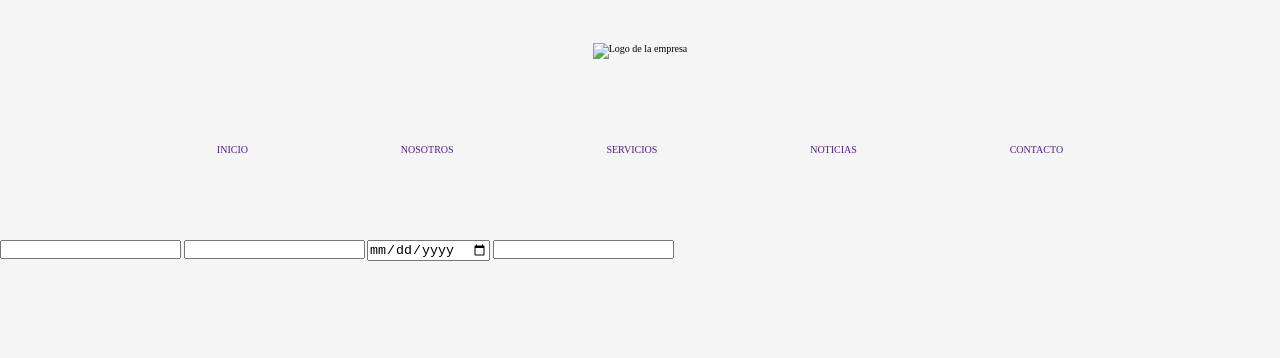
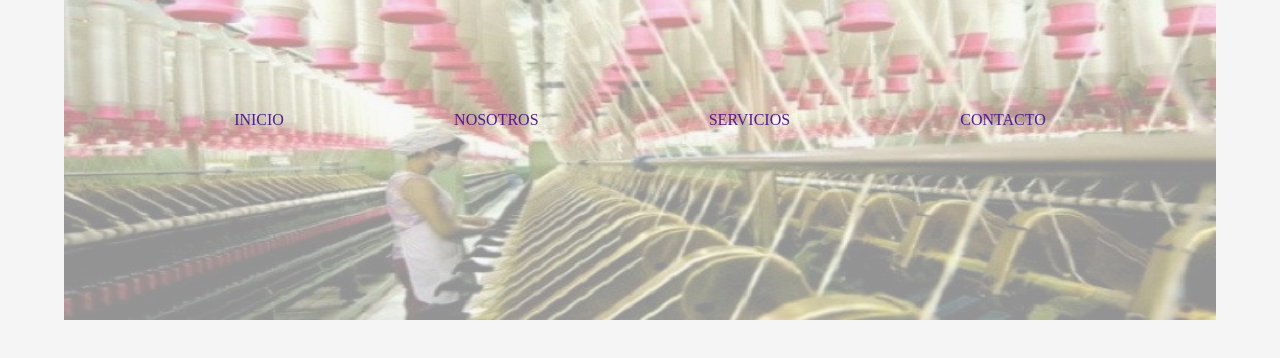
Before and after one commit to pachojs/primer-layout, a plain HTML site: page index.html in a window 1280 px wide. Drawn offline with Linux system fonts and the light colour scheme.

Commit message:
agrego imagen de fondo al header desde HTML y realizo modificaciones al tamaño de la fuente

```diff
--- a/index.html
+++ b/index.html
@@ -8,29 +8,19 @@
 </head>
 <body>
     <header>
-        <picture>
-            <img src="" alt="Logo de la empresa">
-        </picture>
+        <img src="/pics/industriatextil.jpg" alt=" imagen de fondo">
         <nav>
            <ul class="header_nav_ul">
             <li class="header_nav_ul_li_home"><a href="">INICIO</a></li>
             <li class="header_nav_ul_li_we"><a href="">NOSOTROS</a></li>
             <li class="header_nav_ul_li_services"><a href="">SERVICIOS</a></li>
-            <li class="header_nav_ul_li_news"><a href="">NOTICIAS</a></li>
             <li class="header_nav_ul_li_contact"><a href="">CONTACTO</a></li>
            </ul>
         </nav>
 
     </header>
     <main>
-        <section id="main_Log-in">
-            <form action="">
-                <input type="text" name="nombre" id="nombre">
-                <input type="text" name="apellido" id="apellido">
-                <input type="date" name="f.nacimiento" id="f.nacimiento">
-                <input type="email" name="Correo-electronico" id="email">
-            </form>
-        </section>
+
 
     </main>
     <footer>
--- a/style.css
+++ b/style.css
@@ -13,15 +13,23 @@ header {
     width: 100%;
     height: 30vh;
     display: flex;
-    flex-direction: column;
     align-items:center;
-    justify-content: space-evenly;
-    background-image:;
+    justify-content: center;
+
+}
+
+header img {
+    opacity: 40%;
+    position: relative;
+    width: 90%;
+    height: 50vh;
+
 }
 
 nav {
     width: 90%;
     height: 12vh;
+    position: absolute;
     display: flex;
     align-items: center;
     justify-content: center;
@@ -37,13 +45,15 @@ nav {
     align-items: center;
     align-content: space-evenly;
     justify-content: space-evenly;
+    font-size: 1.6rem;
 }
 
 .header_nav_ul li a {
     text-decoration: none;
+
 }
 
 .header_nav_ul li:hover {
-    font-size: 2rem;
+    font-size: 3rem;
     text-decoration:underline black;
 }
```
Also changed, not shown: pics/industriatextil.jpg (added).
